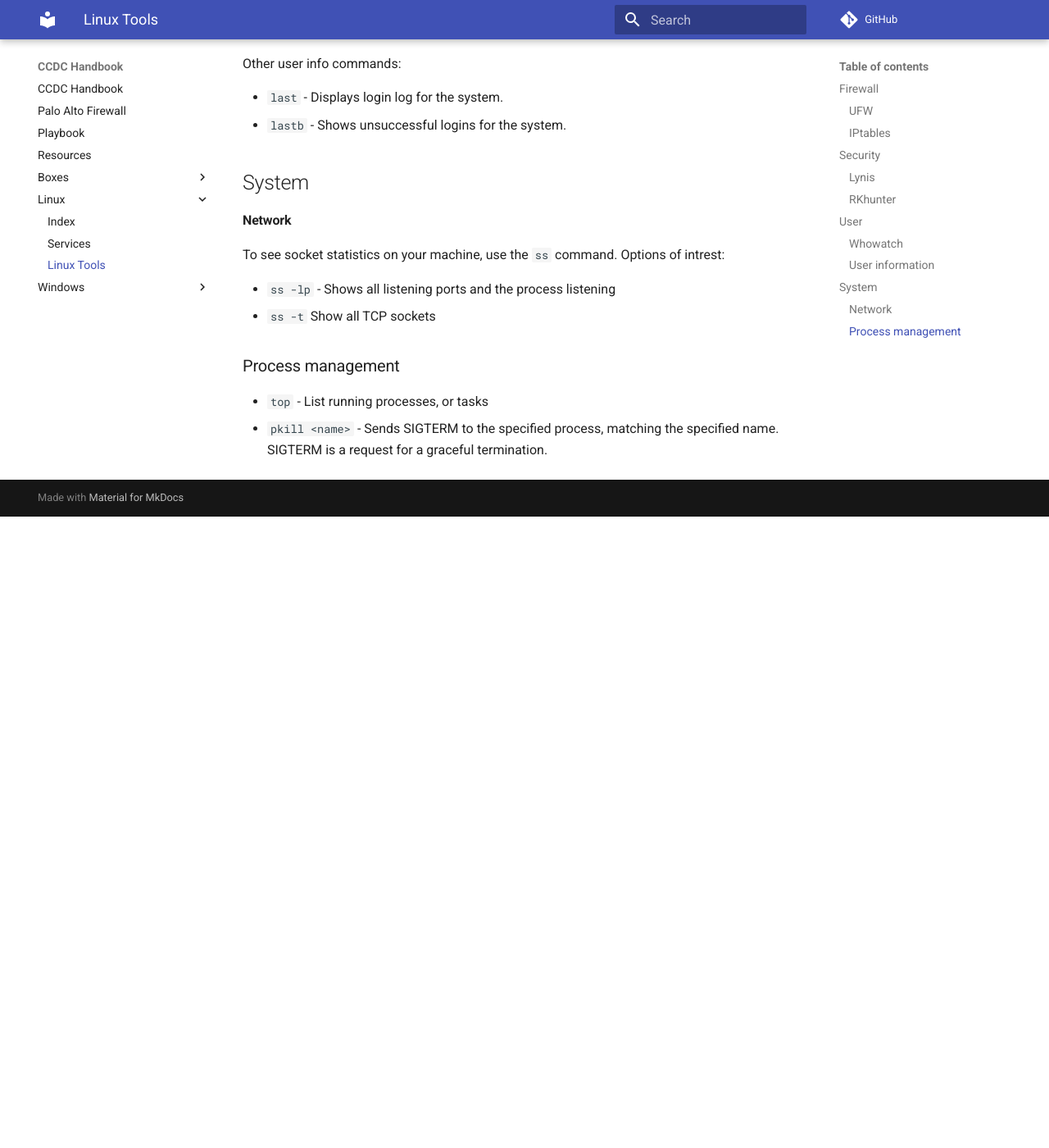
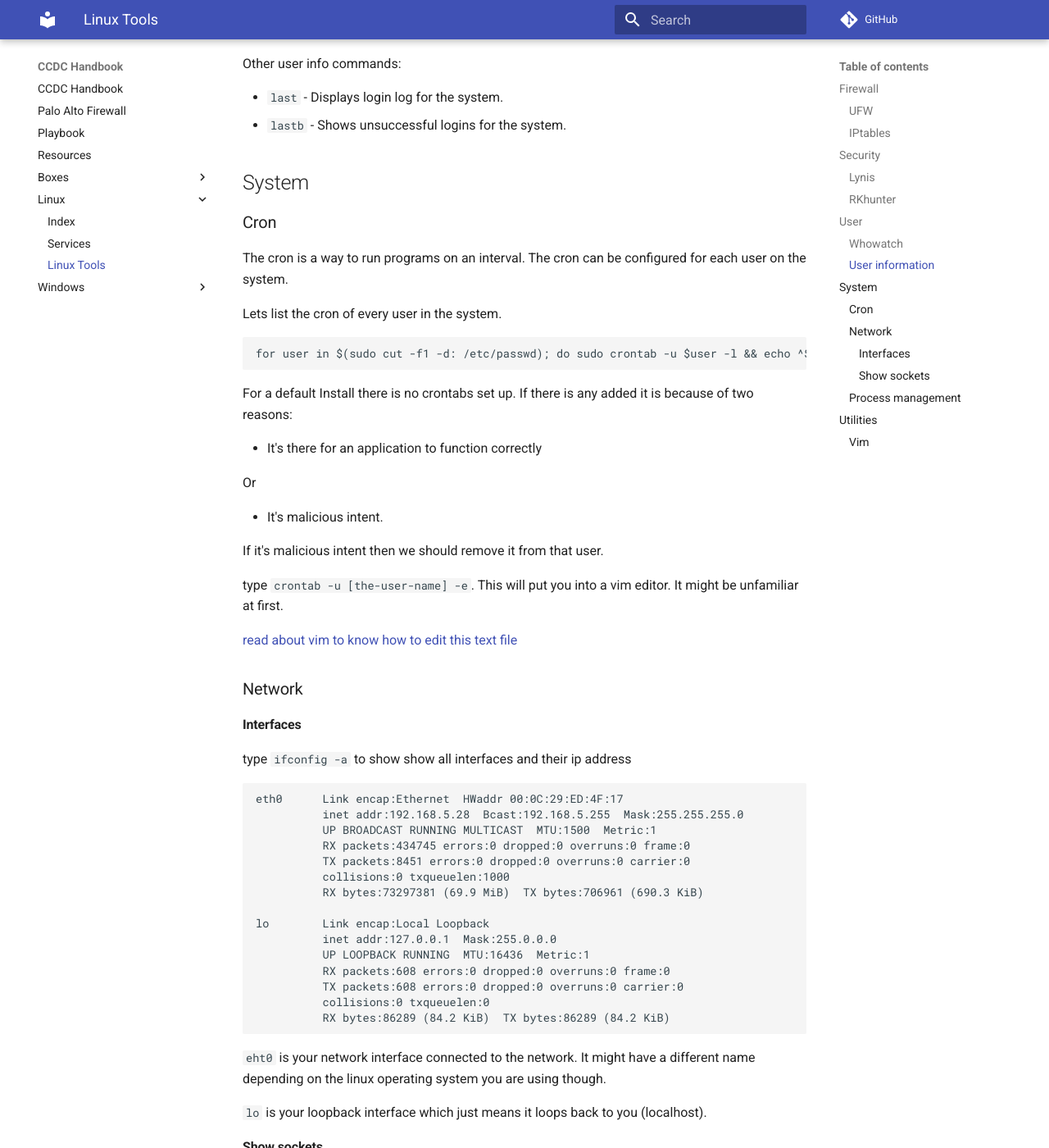
Before and after one commit to ius-csg/ccdc-handbook, an MkDocs documentation site: the page built from docs/Linux/tools.md, in a window 1280 px wide and 1400 px high, scrolled down 2141 px. Shown: the whole window at 82% size. Built offline with MkDocs 1.6.1 and Material for MkDocs 9.7.7, drawn with Linux system fonts in a browser that asks for light colours; comment, search, counter and statistics services are not loaded; before the commit the page ends 2771 px from its top, so only the background shows below that; some of the changed text lies outside the part shown.

Commit message:
Update linux tools and add info to centos box. Downloaded centos first 15.

````diff
--- a/docs/Linux/tools.md
+++ b/docs/Linux/tools.md
@@ -92,8 +92,61 @@
 
 ## System
 
-#### Network
+### Cron
 
+The cron is a way to run programs on an interval. The cron can be configured for each user on the system.
+
+Lets list the cron of every user in the system.
+```bash
+for user in $(sudo cut -f1 -d: /etc/passwd); do sudo crontab -u $user -l && echo ^$user; done
+```
+
+For a default Install there is no crontabs set up. If there is any added it is because of two reasons:
+
+* It's there for an application to function correctly
+
+Or
+
+*  It's malicious intent.
+
+
+If it's malicious intent then we should remove it from that user.
+
+type `crontab -u [the-user-name] -e`. This will put you into a vim editor. It might be unfamiliar at first.
+
+[read about vim to know how to edit this text file](#vim)
+
+### Network
+
+#### Interfaces
+
+type `ifconfig -a` to show show all interfaces and their ip address
+
+```
+eth0      Link encap:Ethernet  HWaddr 00:0C:29:ED:4F:17
+          inet addr:192.168.5.28  Bcast:192.168.5.255  Mask:255.255.255.0
+          UP BROADCAST RUNNING MULTICAST  MTU:1500  Metric:1
+          RX packets:434745 errors:0 dropped:0 overruns:0 frame:0
+          TX packets:8451 errors:0 dropped:0 overruns:0 carrier:0
+          collisions:0 txqueuelen:1000
+          RX bytes:73297381 (69.9 MiB)  TX bytes:706961 (690.3 KiB)
+
+lo        Link encap:Local Loopback
+          inet addr:127.0.0.1  Mask:255.0.0.0
+          UP LOOPBACK RUNNING  MTU:16436  Metric:1
+          RX packets:608 errors:0 dropped:0 overruns:0 frame:0
+          TX packets:608 errors:0 dropped:0 overruns:0 carrier:0
+          collisions:0 txqueuelen:0
+          RX bytes:86289 (84.2 KiB)  TX bytes:86289 (84.2 KiB)
+```
+
+`eht0` is your network interface connected to the network. It might have a different name
+depending on the linux operating system you are using though.
+
+`lo` is your loopback interface which just means it loops back to you (localhost).
+
+
+#### Show sockets
 To see socket statistics on your machine, use the `ss` command.
 Options of intrest:
 
@@ -104,3 +157,27 @@
 ### Process management
 * `top` - List running processes, or tasks
 * `pkill <name>` - Sends SIGTERM to the specified process, matching the specified name. SIGTERM is a request for a graceful termination.
+
+
+## Utilities
+
+
+### Vim
+
+Vim can be very daunting when first using it. It is the default editor in
+linux for many programs so you should know what to do if you are presented with vim
+ex. `(crontab will default with vim when trying to edit the cron)`
+
+To open a file with vim you can type `vim somefile.txt`.
+
+You are now in the editor and you will notice if you try to type something that it won't write.
+
+This is because vim is listening for commands. In order to type in the text file you must turn it
+to insert mode by pressing the `i` key.
+
+Once you get done making your edits you will need to exit INSERT mode by pressing the `escape` key.
+
+Now to save your edits you will need to access vim's command line. You can do this by pressing
+the `:` (colon) key. Now type `wq` and ENTER to write (w) and quit(q).
+
+If you need to exit without saving the command is `q!`.
````
Also changed, not shown: docs/Boxes/Centos-Web-Server.md (+11 -2 lines), 1 other file.
